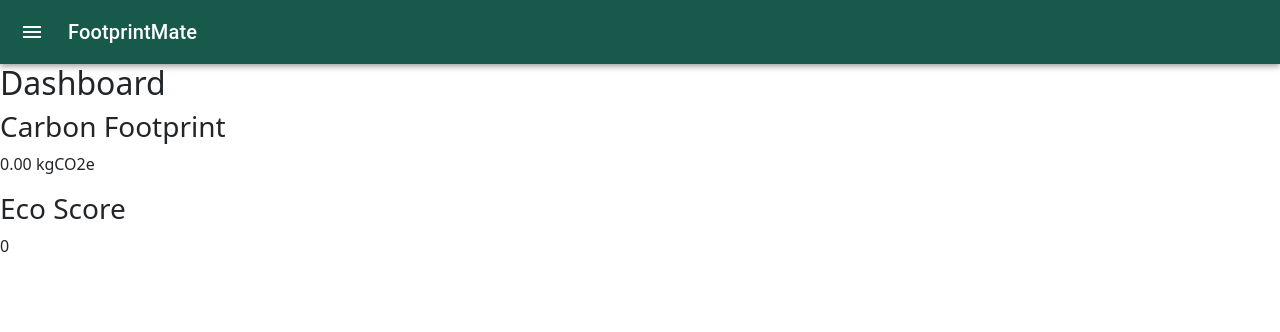
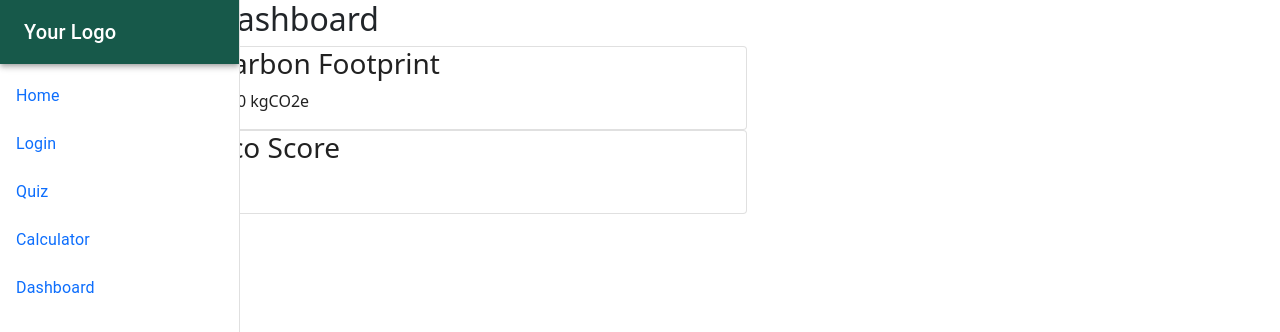
Before and after one commit to eya26/Action-LEarning-FootPrintMate, a React (Create React App) app in the folder react-signin/: page /dashboard in a window 1280 px wide. Shown: the top 332 px of the page. Built offline with nearby package versions, Linux system fonts and the light colour scheme.

Commit message:
Latest Changes- Aravinthan

```diff
--- a/react-signin/package.json
+++ b/react-signin/package.json
@@ -14,9 +14,11 @@
     "@testing-library/user-event": "^13.5.0",
     "axios": "^1.4.0",
     "bootstrap": "^5.3.0",
+    "chart.js": "^4.3.2",
     "re": "^0.1.4",
     "react": "^17.0.2",
     "react-bootstrap": "^2.8.0",
+    "react-chartjs-2": "^5.2.0",
     "react-dom": "^17.0.2",
     "react-redux": "^8.1.1",
     "react-router": "^6.14.2",
--- a/react-signin/src/App.js
+++ b/react-signin/src/App.js
@@ -10,23 +10,30 @@ import Dashboard from "./components/Dashboard";
 import TogglePage from './components/TogglePage';
 import Game from "./components/Game";
 import DrawerSide from "./components/DrawerSide";
-
+import Box from '@mui/material/Box';
+import Grid from '@mui/material/Grid';
 
 function App() {
   return (
     <>
     <Router>
-      <DrawerSide/>
-     {/* <Header /> */}
+      <Grid container> {/* Create a Grid container */}
+        <Grid item xs={2}>
+          <DrawerSide />
+        </Grid>
+        <Grid item xs={10}>
+          <Box component="main">
             <Routes>
-        <Route path='signup' element={<SignUp/>} />
-        <Route path='login' element={<Login/>} />
-        <Route path='home' element={<Home/>} />
+              <Route path='signup' element={<SignUp />} />
+              <Route path='login' element={<Login />} />
+              <Route path='home' element={<Home />} />
               <Route path='calculator' element={<TogglePage />} />
               <Route path='quiz' element={<Game />} />
               <Route path='dashboard' element={<Dashboard />} />
             </Routes>
-
+          </Box>
+        </Grid>
+      </Grid>
     </Router>
      </>
 
--- a/react-signin/src/components/Dashboard.js
+++ b/react-signin/src/components/Dashboard.js
@@ -1,5 +1,6 @@
 import React, { useEffect, useState } from 'react';
 import Dashboard2 from './DrawerSide';
+import Card from '@mui/material/Card';
 
 const Dashboard = () => {
   // State to hold the data from localStorage
@@ -28,14 +29,19 @@ const Dashboard = () => {
 
   return (
     <div className="dashboard-container">
+
       <h2>Dashboard</h2>
-      <div>
-        <h3>Carbon Footprint</h3>
+      <div className='col-6'>
+      <Card variant="outlined"><h3>Carbon Footprint</h3>
         <p>{initialCarbonFootprint.toFixed(2)} kgCO2e</p>
+        </Card>
+
       </div>
-      <div>
-        <h3>Eco Score</h3>
+      <div className='col-6'>
+      <Card variant="outlined"><h3>Eco Score</h3>
         <p>{initialEcoScore}</p>
+        </Card>
+
       </div>
     </div>
   );
--- a/react-signin/src/components/DrawerSide.js
+++ b/react-signin/src/components/DrawerSide.js
@@ -25,34 +25,25 @@ const DrawerSide = () => {
   };
 
   return (
-    <>
-      <Box sx={{ flexGrow: 1 }}>
-        <AppBar position="static" style={{ backgroundColor: '#17594A' }}>
+    <Drawer
+      variant="permanent" // Change 'persistent' to 'permanent'
+      anchor="left"
+      open={open}
+      onClose={handleDrawerClose}
+      sx={{
+        width: 240, // Set the desired width for the drawer
+        flexShrink: 0,
+        [`& .MuiDrawer-paper`]: { width: 240, boxSizing: 'border-box' },
+      }}
+    >
+      <AppBar position="static" sx={{ backgroundColor: '#17594A' }}>
         <Toolbar>
-            <IconButton
-              edge="start"
-              color="inherit"
-              aria-label="menu"
-              sx={{ mr: 2 }}
-              onClick={handleDrawerOpen}
-            >
-              <MenuIcon />
-            </IconButton>
           <Typography variant="h6" noWrap component="div" sx={{ flexGrow: 1 }}>
-              FootprintMate
+            Your Logo
           </Typography>
-            {user ? (
-              <Typography variant="h6" noWrap component="div" sx={{ mr: 2 }}>
-                Hello, {user.name}
-              </Typography>
-            ) : (
-              <></>
-            )}
         </Toolbar>
       </AppBar>
-      </Box>
 
-      <Drawer open={open} onClose={handleDrawerClose}>
       <List>
         {user ? (
           <>
@@ -87,7 +78,6 @@ const DrawerSide = () => {
         )}
       </List>
     </Drawer>
-    </>
   );
 };
 
--- a/react-signin/src/index.css
+++ b/react-signin/src/index.css
@@ -90,3 +90,7 @@ button:hover{
   justify-content: center;
   align-items: center;
 }
+
+.drawer-custom{
+  width: 100%;
+}
```
Also changed, not shown: react-signin/src/components/SignUp.js (+7 -7 lines), 1 other file (tests, documents, lock files or other folders). Lines whose indentation alone changed are shown as unchanged.
